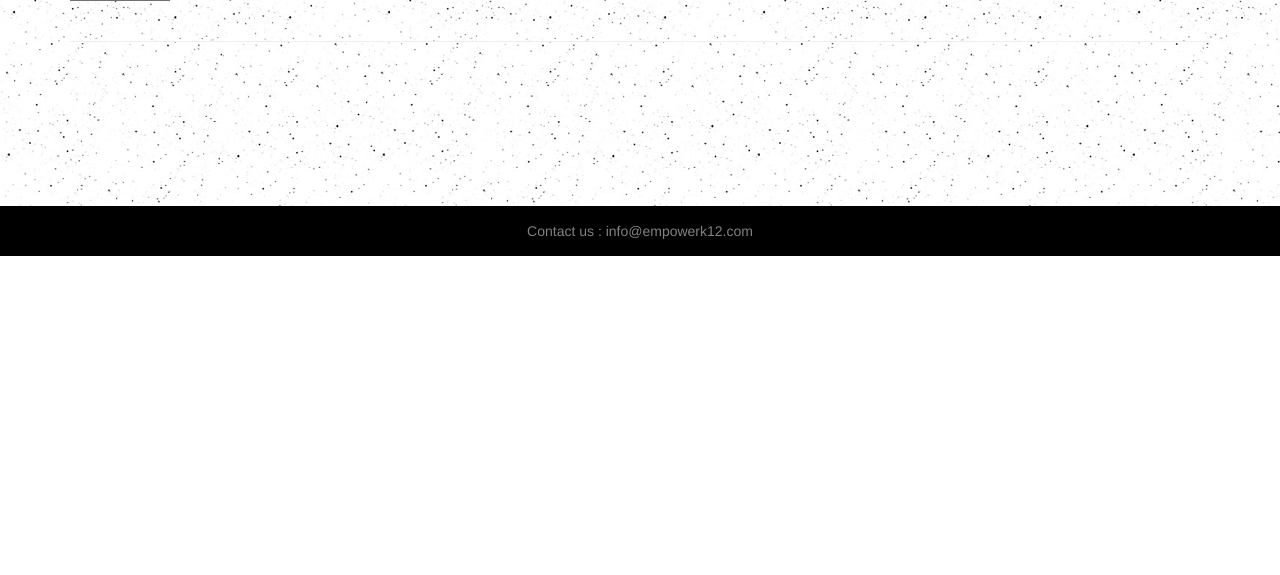
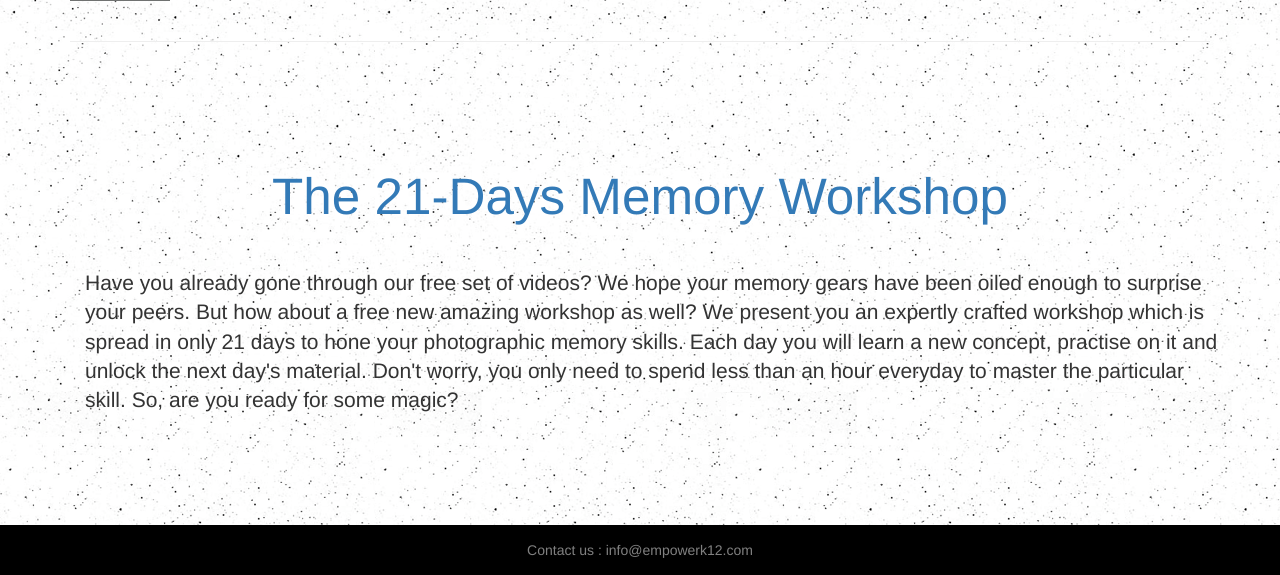
Before and after one commit to vgoel38/EmpowerK-12, a Flask app: page /memory in a window 1280 px wide. Shown: the part 1108-1683 px from the top of the page. Before the commit the page ends 1364 px from the top, so only its background shows below. Run offline with Flask 2, Linux system fonts and the light colour scheme; a user stored in the database is signed in; some libraries are stand-ins or nearby versions.

Commit message:
some changes

```diff
--- a/templates/memory.html
+++ b/templates/memory.html
@@ -123,6 +123,13 @@
         <hr>
     </div>
 
+    <div id="21days" class="container">
+        <div>
+            <h3 id="pageTitle"><a href="/memoryworkshop">The 21-Days Memory Workshop</a></h3>
+            <p class="container lead" id="pageDescription">Have you already gone through our free set of videos? We hope your memory gears have been oiled enough to surprise your peers. But how about a free new amazing workshop as well? We present you an expertly crafted workshop which is spread in only 21 days to hone your photographic memory skills. Each day you will learn a new concept, practise on it and unlock the next day's material. Don't worry, you only need to spend less than an hour everyday to master the particular skill. So, are you ready for some magic?</p>
+        </div>
+    </div>
+
     <br><br><br><br>
 
     <div id="footer">
```
